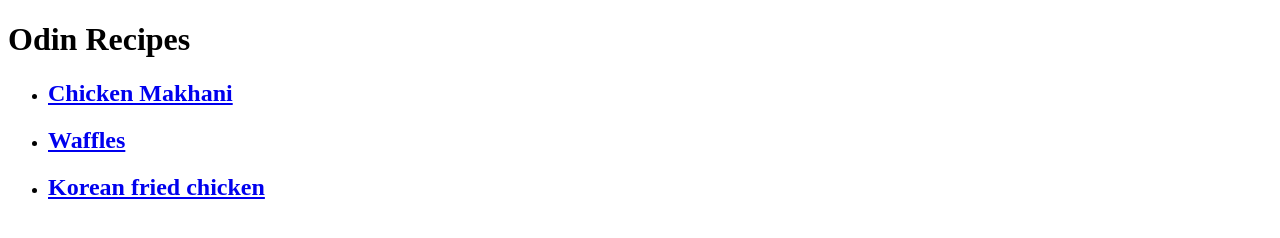
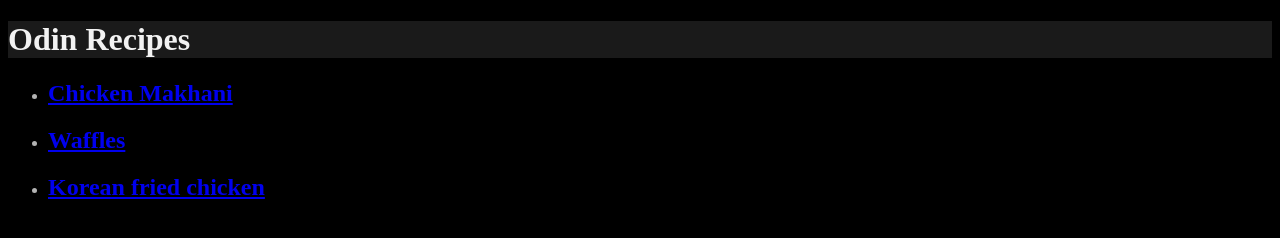
Before and after one commit to Nowaaaaa/odin-recipes, a plain HTML site: page index.html in a window 1280 px wide. Drawn offline with Linux system fonts and the light colour scheme.

Commit message:
Add styles to the site
Added a dark mode style to the site based on a video I saw online.
It went fine at first but then the styles.css file became untracked.
Pushing the changes to see if something is going to change.

```diff
--- a/index.html
+++ b/index.html
@@ -4,14 +4,15 @@
         <meta charset="UTF-8">
         <meta name="viewport" content="width=device-width, initial-scale=1.0">
         <title>Odin Recipes</title>
+        <link rel="stylesheet" href="styles.css">
     </head>
 
-    <body>
-        <h1>Odin Recipes</h1>
+    <body class="bg-dark">
+        <h1 class="text">Odin Recipes</h1>
         <ul>
-        <li><a href="recipes/chicken_makhani.html"><h2>Chicken Makhani</h2></a></li>
-        <li><a href="recipes/waffles.html"><h2>Waffles</h2></a></li>
-        <li><a href="recipes/korean_fried_chicken.html"><h2>Korean fried chicken</h2></a></li>
+        <li class="muted_text"><a href="recipes/chicken_makhani.html"><h2>Chicken Makhani</h2></a></li>
+        <li class="muted_text"><a href="recipes/waffles.html"><h2>Waffles</h2></a></li>
+        <li class="muted_text"><a href="recipes/korean_fried_chicken.html"><h2>Korean fried chicken</h2></a></li>
         </ul>
     </body>
 </html>
--- /dev/null
+++ b/styles.css
@@ -0,0 +1,20 @@
+.{
+    font-family: Arial, sans-serif;
+}
+
+.title{
+    font-weight: bold;
+}
+.text{
+    color: hsl(0 0 95);
+    background-color: hsl(0 0 10);
+
+}
+
+.muted_text{
+    color: hsl(0 0 70);
+}
+
+.bg-dark{
+    background-color: hsl(0 0 0);
+}
```
Also changed, not shown: recipes/chicken_makhani.html (+9 -8 lines), recipes/waffles.html (+1 -1 lines).
